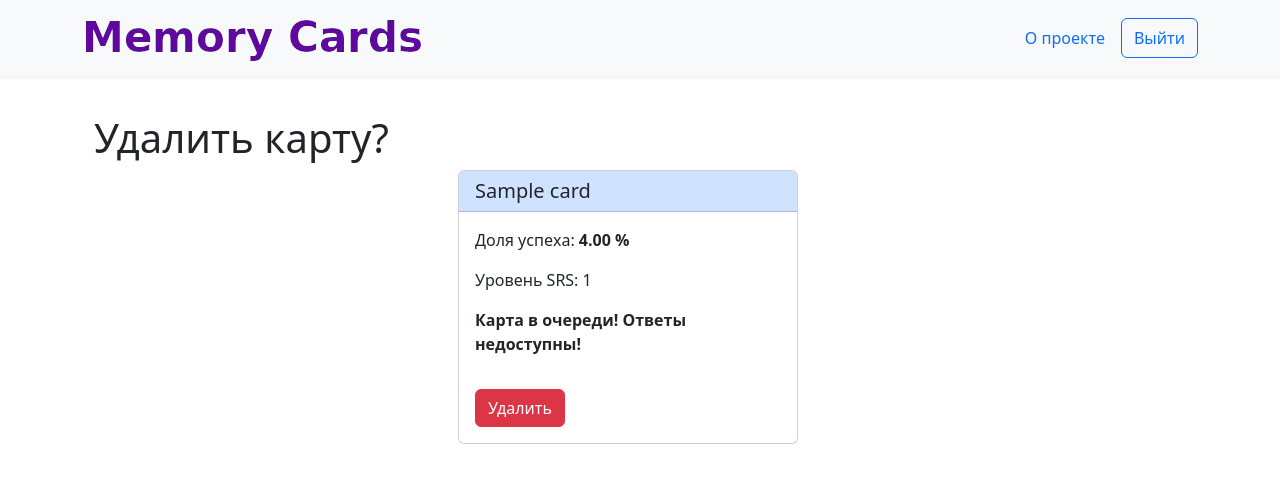
After one commit to Benkendorf/langmemo, a Django app: page /deck/1/delete_card/1/ in a window 1280 px wide. The commit adds this page. Shown: the top 491 px of the page. Run offline with Django 5.2, Linux system fonts and the light colour scheme; a user stored in the database is signed in; tables that the repository leaves empty hold one stand-in row (values such as "Sample post"); some libraries are stand-ins or nearby versions.

Commit message:
Add card deletion confirmation

```diff
--- /dev/null
+++ b/templates/deck/card_confirm_delete.html
@@ -0,0 +1,71 @@
+{% extends "base.html" %}
+{% load django_bootstrap5 %}
+
+{% block title %}Memory Cards{% endblock %}
+
+{% block content %}
+
+<hr class="opacity-0">
+
+<article class="container row justify-content-center">
+
+<h1>Удалить карту?</h1>
+
+<div class="col-4">
+  <div class="card {% if card.winrate < card_bad_winrate %}border-danger{% endif %}">
+    <h5 class="card-header bg-primary-subtle">{{ card.question }}</h5>
+    <div class="card-body">
+      <p class="card-text {% if card.winrate < card_bad_winrate %}text-danger{% endif %}">
+        Доля успеха:
+        {% if card.winrate == None%}
+          <b>Не было ревью</b>
+        {% else %}
+          <b>{{ card.winrate|floatformat:2 }} %</b>
+        {% endif %}
+      </p>
+      <p class="card-text">
+        Уровень SRS:
+        {{ card.srs_level }}
+      </p>
+
+      {% if card.in_queue %}
+        <p>
+          <b>Карта в очереди! Ответы недоступны!</b>
+        </p>
+      {% else %}
+        <details>
+          <summary>Ответы</summary>
+          <ul>
+            {% if card.answer_1 is not None %}
+              <li>{{ card.answer_1 }}</li>
+            {% endif %}
+
+            {% if card.answer_2 is not None %}
+              <li>{{ card.answer_2 }}</li>
+            {% endif %}
+
+            {% if card.answer_3 is not None %}
+              <li>{{ card.answer_3 }}</li>
+            {% endif %}
+          </ul>
+        </details>
+      {% endif %}
+
+      <hr class="opacity-0">
+
+      <div class="hstack gap-3">
+        <form method="POST" action="{% url 'deck:delete_card' card.deck.id card.id %}">
+          {% csrf_token %}<input class="btn btn-danger" type="submit" value="Удалить">
+        </form>
+      </div>
+    </div>
+  </div>
+</div>
+
+
+
+
+
+</article>
+
+{% endblock %}
--- a/templates/deck/card_list.html
+++ b/templates/deck/card_list.html
@@ -90,10 +90,8 @@
 
         <div class="hstack gap-3">
           <a href="#" class="btn btn-outline-secondary">&#x270e; Редактировать</a>
+          <a href="{% url 'deck:delete_card' card.deck.id card.id %}" class="btn btn-danger">Удалить</a>
 
-          <form method="POST" action="{% url 'deck:delete_card' card.deck.id card.id %}">
-            {% csrf_token %}<input class="btn btn-danger" type="submit" value="Удалить">
-          </form>
         </div>
       </div>
     </div>
```
